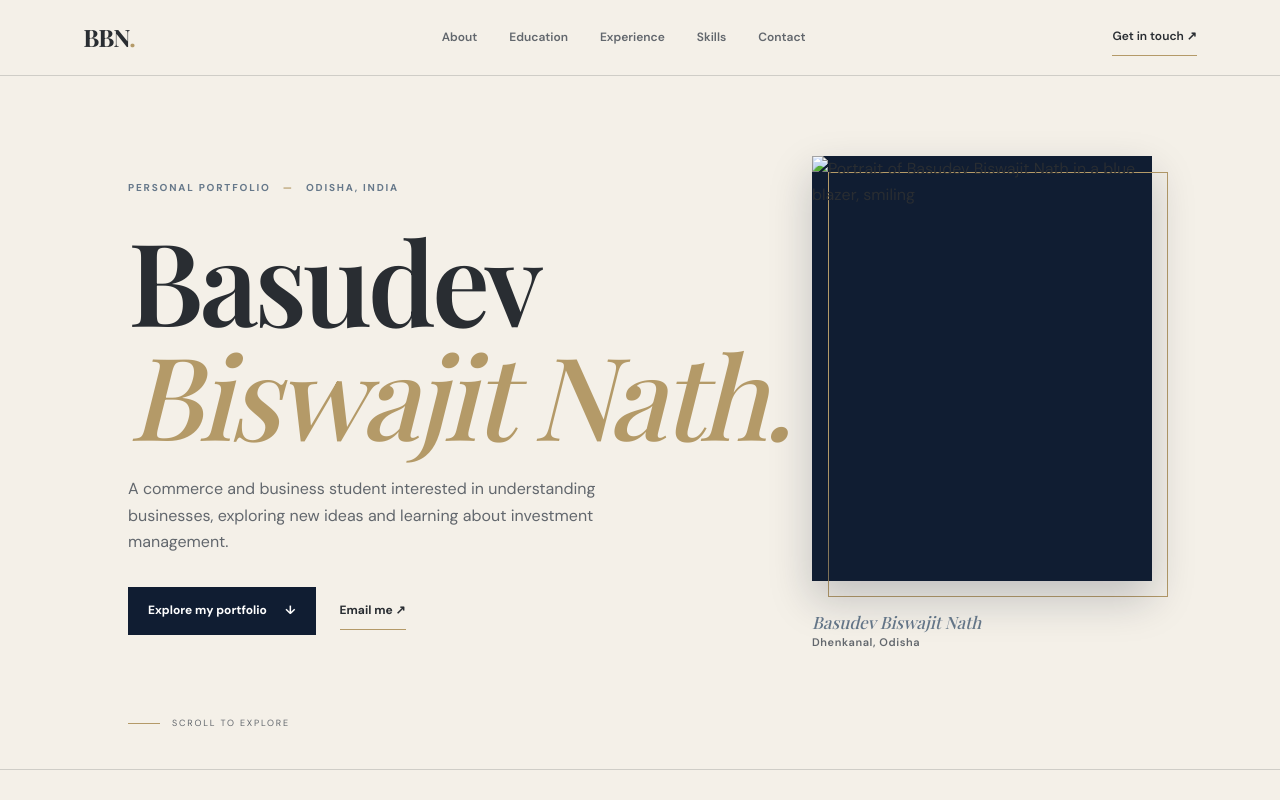
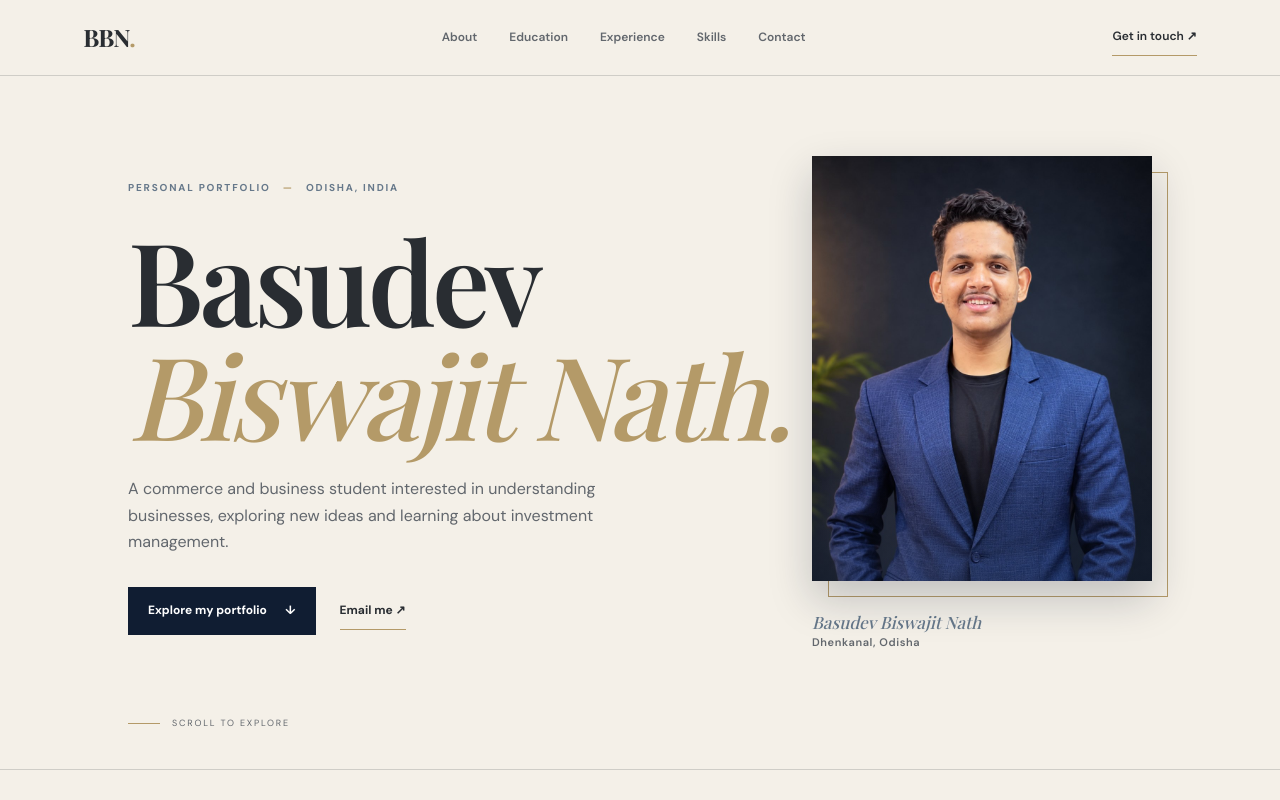
Before and after one commit to mamunicet-glitch/Resume-website, a plain HTML site: page index.html in a window 1280 px wide. Shown: the top 800 px of the page. Drawn offline with nearby package versions, Linux system fonts and the light colour scheme.

Commit message:
Update index.html

```diff
--- a/index.html
+++ b/index.html
@@ -36,7 +36,7 @@
       </div>
       <figure class="portrait reveal">
         <div class="portrait-frame">
-          <img src="basudev-portrait.jpg" width="960" height="1200" alt="Portrait of Basudev Biswajit Nath in a blue blazer, smiling">
+          <img src="basudev-portrait.jpeg" width="960" height="1200" alt="Portrait of Basudev Biswajit Nath in a blue blazer, smiling">
         </div>
         <figcaption>Basudev Biswajit Nath<span>Dhenkanal, Odisha</span></figcaption>
       </figure>
```
